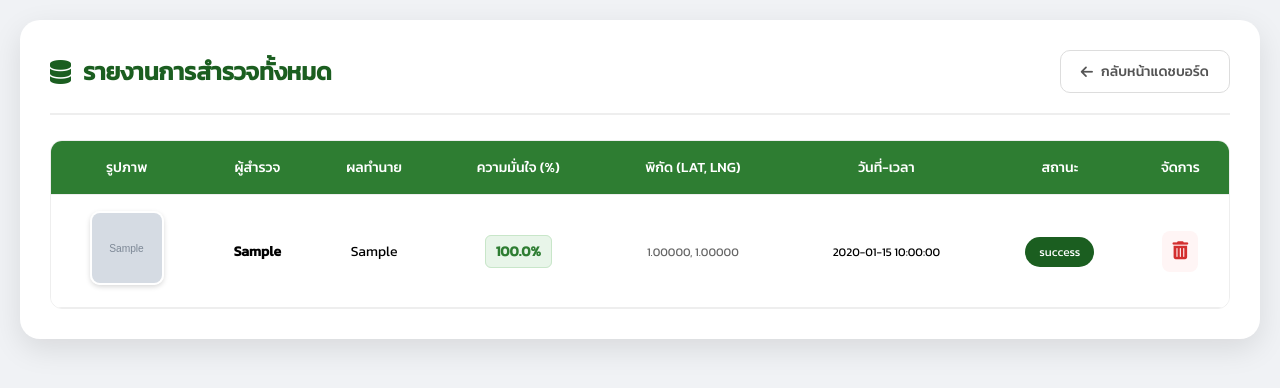
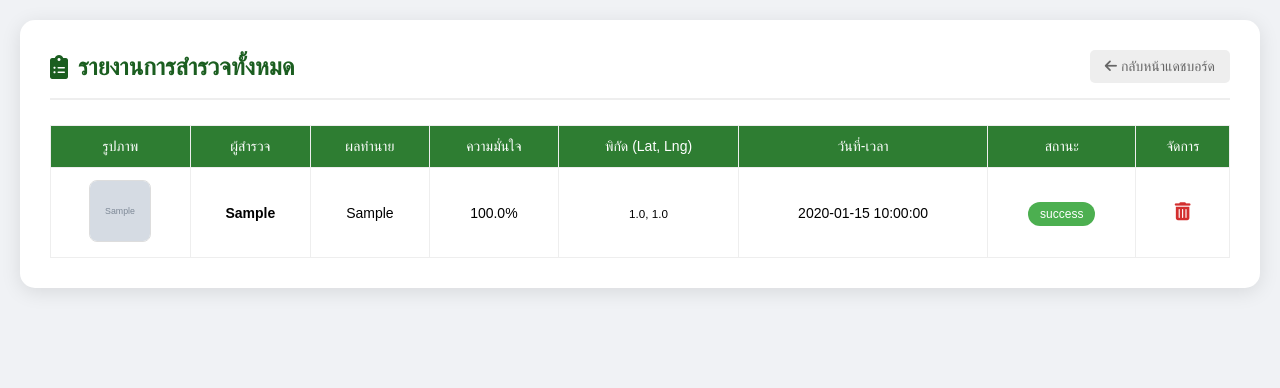
Before and after one commit to Mwhymj/Zanthoxylum-limonella, a Flask app: page /admin/reports in a window 1280 px wide. Shown: the top 388 px of the page. Run offline with Flask 3, Linux system fonts and the light colour scheme; the visitor is signed in with stand-in values (Sample User, id 1); tables that the repository leaves empty hold one stand-in row (values such as "Sample post"); grey boxes marked "Sample" are stand-in pictures.

Commit message:
Update admin_reports.html

```diff
--- a/templates/admin_reports.html
+++ b/templates/admin_reports.html
@@ -3,53 +3,38 @@
 <head>
 <meta charset="UTF-8">
 <meta name="viewport" content="width=device-width, initial-scale=1.0">
-    <title>คลังข้อมูลการสำรวจ - Admin</title>
+<title>ตรวจสอบการรายงานปัญหา - Admin</title>
 <link rel="stylesheet" href="https://cdnjs.cloudflare.com/ajax/libs/font-awesome/6.0.0/css/all.min.css">
-    <link href="https://fonts.googleapis.com/css2?family=Kanit:wght@300;400;500&display=swap" rel="stylesheet">
 <style>
-        :root { --primary: #1b5e20; --secondary: #2e7d32; --accent: #ffeb3b; --danger: #d32f2f; --bg: #f0f2f5; }
-        body { font-family: 'Kanit', sans-serif; background: var(--bg); padding: 20px; margin: 0; }
-
-        .container { max-width: 1250px; margin: auto; background: white; padding: 30px; border-radius: 20px; box-shadow: 0 10px 30px rgba(0,0,0,0.1); }
-
-        .header { display: flex; justify-content: space-between; align-items: center; border-bottom: 2px solid #eee; padding-bottom: 20px; margin-bottom: 25px; }
-        h2 { color: var(--primary); margin: 0; display: flex; align-items: center; gap: 12px; font-size: 24px; }
-
-        .table-responsive { overflow-x: auto; border-radius: 12px; border: 1px solid #eee; }
-        table { width: 100%; border-collapse: collapse; background: white; font-size: 14px; min-width: 1000px; }
-        th, td { padding: 16px 12px; border-bottom: 1px solid #eee; text-align: center; }
-        th { background-color: var(--secondary); color: white; font-weight: 500; text-transform: uppercase; }
-        tr:hover { background-color: #f9fdf9; }
-
-        .img-preview { width: 70px; height: 70px; object-fit: cover; border-radius: 10px; cursor: pointer; border: 2px solid #fff; box-shadow: 0 2px 5px rgba(0,0,0,0.15); transition: 0.3s; }
-        .img-preview:hover { transform: scale(1.15); }
-
-        .badge { padding: 6px 14px; border-radius: 20px; font-size: 12px; color: white; background: var(--primary); }
-        .badge-confidence { background: #e8f5e9; color: #2e7d32; padding: 5px 10px; border-radius: 6px; font-weight: bold; border: 1px solid #c8e6c9; }
-
-        .btn-back { text-decoration: none; color: #555; font-size: 14px; padding: 10px 20px; border-radius: 10px; background: #fff; border: 1px solid #ddd; transition: 0.3s; display: flex; align-items: center; gap: 8px; font-weight: 500; }
-        .btn-back:hover { background: #f5f5f5; transform: translateX(-5px); }
-
-        .btn-delete { color: var(--danger); border: none; background: #fff5f5; cursor: pointer; font-size: 18px; transition: 0.3s; padding: 10px; border-radius: 8px; }
-        .btn-delete:hover { background: var(--danger); color: white; }
+        body { font-family: 'Kanit', sans-serif; background: #f0f2f5; padding: 20px; margin: 0; }
+        .container { max-width: 1200px; margin: auto; background: white; padding: 30px; border-radius: 15px; box-shadow: 0 4px 20px rgba(0,0,0,0.1); }
+        .header { display: flex; justify-content: space-between; align-items: center; border-bottom: 2px solid #eee; padding-bottom: 15px; margin-bottom: 25px; }
+        h2 { color: #1b5e20; margin: 0; display: flex; align-items: center; gap: 10px; }
+        table { width: 100%; border-collapse: collapse; background: white; font-size: 14px; }
+        th, td { padding: 12px; border: 1px solid #eee; text-align: center; }
+        th { background-color: #2e7d32; color: white; font-weight: normal; }
+        tr:hover { background-color: #f9f9f9; }
+        .img-preview { width: 60px; height: 60px; object-fit: cover; border-radius: 8px; cursor: pointer; border: 1px solid #ddd; }
+        .badge { padding: 5px 12px; border-radius: 20px; font-size: 12px; color: white; background: #4caf50; }
+        .btn-back { text-decoration: none; color: #666; font-size: 14px; padding: 8px 15px; border-radius: 5px; background: #eee; }
+        .btn-delete { color: #d32f2f; border: none; background: none; cursor: pointer; font-size: 18px; transition: 0.2s; }
+        .btn-delete:hover { color: #ff1744; transform: scale(1.1); }
 </style>
 </head>
 <body>
-
 <div class="container">
 <div class="header">
-        <h2><i class="fas fa-database"></i> รายงานการสำรวจทั้งหมด</h2>
+<h2><i class="fas fa-clipboard-list"></i> รายงานการสำรวจทั้งหมด</h2>
 <a href="/dashboard" class="btn-back"><i class="fas fa-arrow-left"></i> กลับหน้าแดชบอร์ด</a>
 </div>
 
-    <div class="table-responsive">
         <table>
 <thead>
 <tr>
 <th>รูปภาพ</th>
 <th>ผู้สำรวจ</th>
 <th>ผลทำนาย</th>
-                    <th>ความมั่นใจ (%)</th>
+<th>ความมั่นใจ</th>
 <th>พิกัด (Lat, Lng)</th>
 <th>วันที่-เวลา</th>
 <th>สถานะ</th>
@@ -57,75 +42,43 @@
 </tr>
 </thead>
 <tbody>
-                {% if reports %}
                 {% for report in reports %}
 <tr>
 <td>
-                            {% if report.img_name %}
-                                <img src="{{ url_for('static', filename='uploads/' + report.img_name) }}"
-                                     class="img-preview" onclick="window.open(this.src)" title="คลิกเพื่อดูรูปใหญ่">
-                            {% else %}
-                                <div style="font-size: 24px; color: #ddd;"><i class="fas fa-image-slash"></i></div>
-                            {% endif %}
+<img src="{{ url_for('static', filename='uploads/' + report.img_name) }}" class="img-preview" onclick="window.open(this.src)" title="คลิกเพื่อดูรูปใหญ่">
 </td>
-                        <td><strong>{{ report.surveyor if report.surveyor else 'ไม่ระบุ' }}</strong></td>
-                        <td>{{ report.prediction if report.prediction else 'ไม่มีข้อมูล' }}</td>
+<td><strong>{{ report.surveyor }}</strong></td>
+<td>{{ report.prediction }}</td>
+<td>{{ (report.confidence * 100)|round(2) }}%</td>
+<td><small>{{ report.lat }}, {{ report.lng }}</small></td>
+<td>{{ report.timestamp }}</td>
+<td><span class="badge">{{ report.status }}</span></td>
 <td>
-                            <span class="badge-confidence">
-                                {# แก้ไขการคำนวณความมั่นใจไม่ให้เกิน 100% #}
-                                {% if report.confidence is not none %}
-                                    {% if report.confidence > 1 %}
-                                        {{ report.confidence|round(2) }}%
-                                    {% else %}
-                                        {{ (report.confidence * 100)|round(2) }}%
-                                    {% endif %}
-                                {% else %}
-                                    0.00%
-                                {% endif %}
-                            </span>
-                        </td>
-                        <td>
-                            <small style="color: #666;">
-                                {{ "%.5f"|format(report.lat|float) if report.lat else '0.00' }},
-                                {{ "%.5f"|format(report.lng|float) if report.lng else '0.00' }}
-                            </small>
-                        </td>
-                        <td><small>{{ report.timestamp if report.timestamp else '-' }}</small></td>
-                        <td><span class="badge">{{ report.status if report.status else 'completed' }}</span></td>
-                        <td>
-                            <button onclick="deleteReport('{{ report.id }}')" class="btn-delete" title="ลบข้อมูล">
+<button onclick="deleteReport({{ report.id }})" class="btn-delete">
 <i class="fas fa-trash-alt"></i>
 </button>
 </td>
 </tr>
                 {% endfor %}
-                {% else %}
-                    <tr>
-                        <td colspan="8" style="padding: 50px; color: #999;">ยังไม่มีข้อมูลรายงานในขณะนี้</td>
-                    </tr>
-                {% endif %}
 </tbody>
 </table>
 </div>
-</div>
 
     <script>
-    async function deleteReport(id) {
-        if(confirm('⚠️ ยืนยันการลบรายงานนี้ถาวร?')) {
-            try {
-                const response = await fetch(`/api/delete/${id}`, { method: 'POST' });
-                const data = await response.json();
+        function deleteReport(id) {
+            if(confirm('คุณแน่ใจหรือไม่ที่จะลบรายงานนี้? ข้อมูลจะหายไปถาวร')) {
+                fetch(`/api/delete/${id}`, { method: 'POST' })
+                .then(res => res.json())
+                .then(data => {
                     if(data.status === 'success') {
                         location.reload();
                     } else {
                         alert('Error: ' + data.message);
                     }
-            } catch (err) {
-                alert('ไม่สามารถเชื่อมต่อเซิร์ฟเวอร์ได้');
-            }
+                });
             }
         }
 </script>
+</body>
 
-</body>
 </html>
```
Lines whose indentation alone changed are shown as unchanged.
